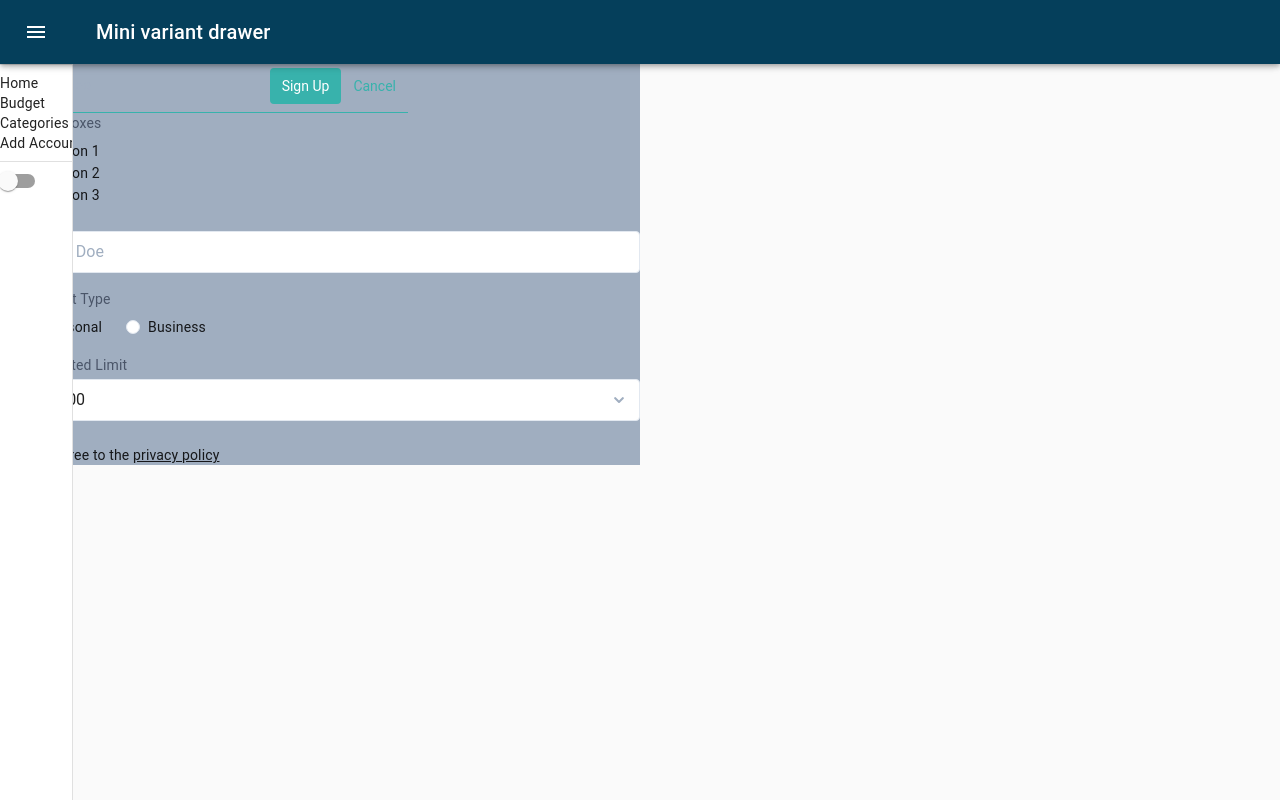
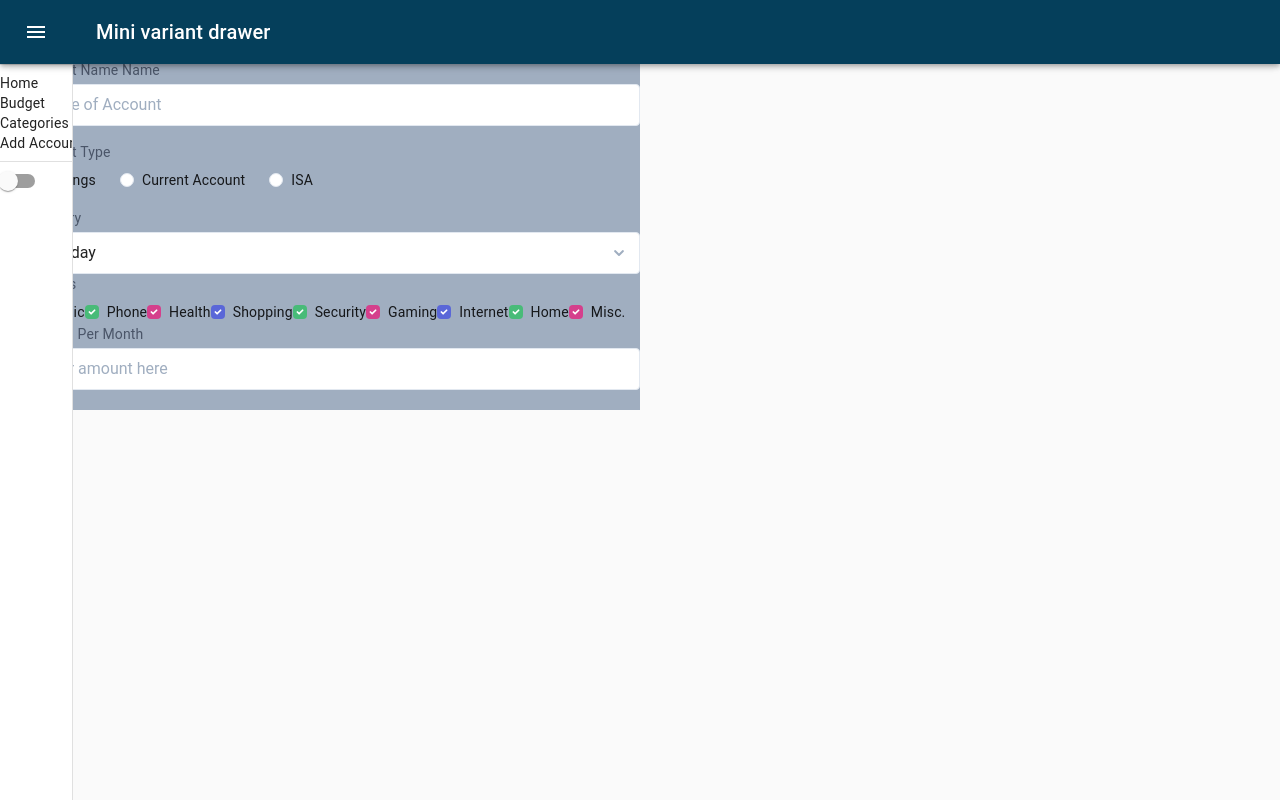
Before and after one commit to 756D6D61/New-Savings-Dashboard, a React (Create React App) app: page /addAccount in a window 1280 px wide. Built offline with nearby package versions, Linux system fonts and the light colour scheme.

Commit message:
Form complete

```diff
--- a/src/components/Form.js
+++ b/src/components/Form.js
@@ -3,68 +3,11 @@ import React from 'react'
 const AccForm = () => {
 	return (
 		<div>
-			<form class="w-full max-w-sm">
-				<div class="flex items-center border-b border-b-2 border-teal-500 py-2">
-					<input
-						class="appearance-none bg-transparent border-none w-full text-gray-700 mr-3 py-1 px-2 leading-tight focus:outline-none"
-						type="text"
-						placeholder="Jane Doe"
-						aria-label="Full name"
-					/>
-					<button
-						class="flex-shrink-0 bg-teal-500 hover:bg-teal-700 border-teal-500 hover:border-teal-700 text-sm border-4 text-white py-1 px-2 rounded"
-						type="button"
-					>
-						Sign Up
-					</button>
-					<button
-						class="flex-shrink-0 border-transparent border-4 text-teal-500 hover:text-teal-800 text-sm py-1 px-2 rounded"
-						type="button"
-					>
-						Cancel
-					</button>
-				</div>
-			</form>
-			<div class="block">
-				<span class="text-gray-700">Checkboxes</span>
-				<div class="mt-2">
-					<div>
-						<label class="inline-flex items-center">
-							<input
-								type="checkbox"
-								class="form-checkbox text-indigo-600"
-								checked
-							/>
-							<span class="ml-2">Option 1</span>
-						</label>
-					</div>
-					<div>
-						<label class="inline-flex items-center">
-							<input
-								type="checkbox"
-								class="form-checkbox text-green-500"
-								checked
-							/>
-							<span class="ml-2">Option 2</span>
-						</label>
-					</div>
-					<div>
-						<label class="inline-flex items-center">
-							<input
-								type="checkbox"
-								class="form-checkbox text-pink-600"
-								checked
-							/>
-							<span class="ml-2">Option 3</span>
-						</label>
-					</div>
-				</div>
-			</div>
 			<label class="block">
-				<span class="text-gray-700">Name</span>
+				<span class="text-gray-700">Account Name Name</span>
 				<input
 					class="form-input mt-1 block w-full"
-					placeholder="Jane Doe"
+					placeholder="Name of Account"
 				/>
 			</label>
 
@@ -76,40 +19,130 @@ const AccForm = () => {
 							type="radio"
 							class="form-radio"
 							name="accountType"
-							value="personal"
+							value="savings"
 						/>
-						<span class="ml-2">Personal</span>
+						<span class="ml-2">Savings</span>
 					</label>
 					<label class="inline-flex items-center ml-6">
 						<input
 							type="radio"
 							class="form-radio"
 							name="accountType"
-							value="busines"
+							value="currentAccount"
 						/>
-						<span class="ml-2">Business</span>
+						<span class="ml-2">Current Account</span>
+					</label>
+					<label class="inline-flex items-center ml-6">
+						<input
+							type="radio"
+							class="form-radio"
+							name="accountType"
+							value="isa"
+						/>
+						<span class="ml-2">ISA</span>
 					</label>
 				</div>
 			</div>
 
 			<label class="block mt-4">
-				<span class="text-gray-700">Requested Limit</span>
+				<span class="text-gray-700">Category</span>
 				<select class="form-select mt-1 block w-full">
-					<option>$1,000</option>
-					<option>$5,000</option>
-					<option>$10,000</option>
-					<option>$25,000</option>
+					<option>Birthday</option>
+					<option>Wedding</option>
+					<option>Holiday</option>
+					<option>Home</option>
 				</select>
 			</label>
 
-			<div class="flex mt-6">
-				<label class="flex items-center">
-					<input type="checkbox" class="form-checkbox" />
-					<span class="ml-2">
-						I agree to the{' '}
-						<span class="underline">privacy policy</span>
-					</span>
+			<div class="block">
+				<span class="text-gray-700">Budgets</span>
+				<div class="mt-2">
+					<label class="inline-flex items-center">
+						<input
+							type="checkbox"
+							class="form-checkbox text-indigo-600"
+						/>
+						<span class="ml-2">Music</span>
+					</label>
+					<label class="inline-flex items-center">
+						<input
+							type="checkbox"
+							class="form-checkbox text-green-500"
+							checked
+						/>
+						<span class="ml-2">Phone</span>
+					</label>
+					<label class="inline-flex items-center">
+						<input
+							type="checkbox"
+							class="form-checkbox text-pink-600"
+							checked
+						/>
+						<span class="ml-2">Health</span>
+					</label>
+
+					<label class="inline-flex items-center">
+						<input
+							type="checkbox"
+							class="form-checkbox text-indigo-600"
+							checked
+						/>
+						<span class="ml-2">Shopping</span>
+					</label>
+					<label class="inline-flex items-center">
+						<input
+							type="checkbox"
+							class="form-checkbox text-green-500"
+							checked
+						/>
+						<span class="ml-2">Security</span>
+					</label>
+					<label class="inline-flex items-center">
+						<input
+							type="checkbox"
+							class="form-checkbox text-pink-600"
+							checked
+						/>
+						<span class="ml-2">Gaming</span>
+					</label>
+
+					<label class="inline-flex items-center">
+						<input
+							type="checkbox"
+							class="form-checkbox text-indigo-600"
+							checked
+						/>
+						<span class="ml-2">Internet</span>
+					</label>
+					<label class="inline-flex items-center">
+						<input
+							type="checkbox"
+							class="form-checkbox text-green-500"
+							checked
+						/>
+						<span class="ml-2">Home</span>
+					</label>
+					<label class="inline-flex items-center">
+						<input
+							type="checkbox"
+							class="form-checkbox text-pink-600"
+							checked
+						/>
+						<span class="ml-2">Misc.</span>
+					</label>
+				</div>
+			</div>
+			<div>
+				<label class="block">
+					<span class="text-gray-700">Savings Per Month</span>
+					<input
+						class="form-input mt-1 block w-full"
+						placeholder="Enter amount here"
+					/>
 				</label>
+			</div>
+			<div>
+				<button>Save</button>
 			</div>
 		</div>
 	)
```
